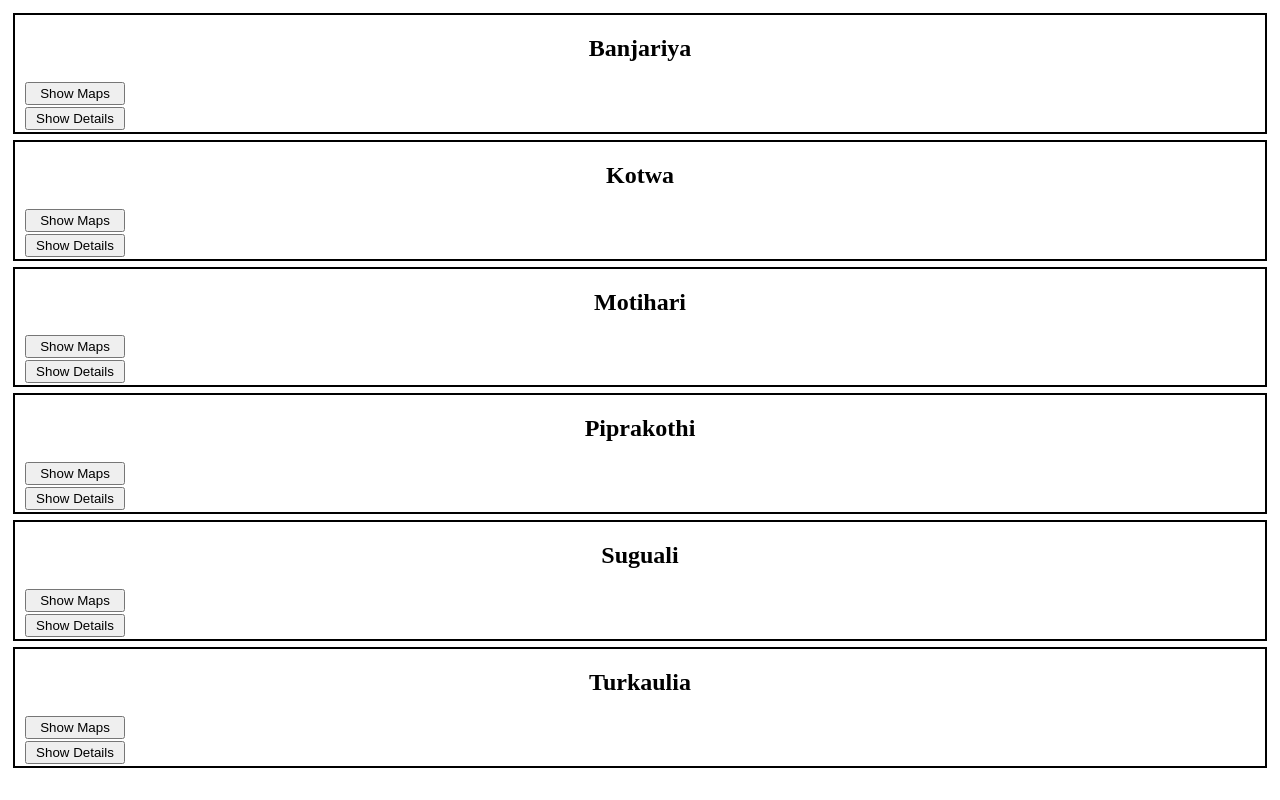
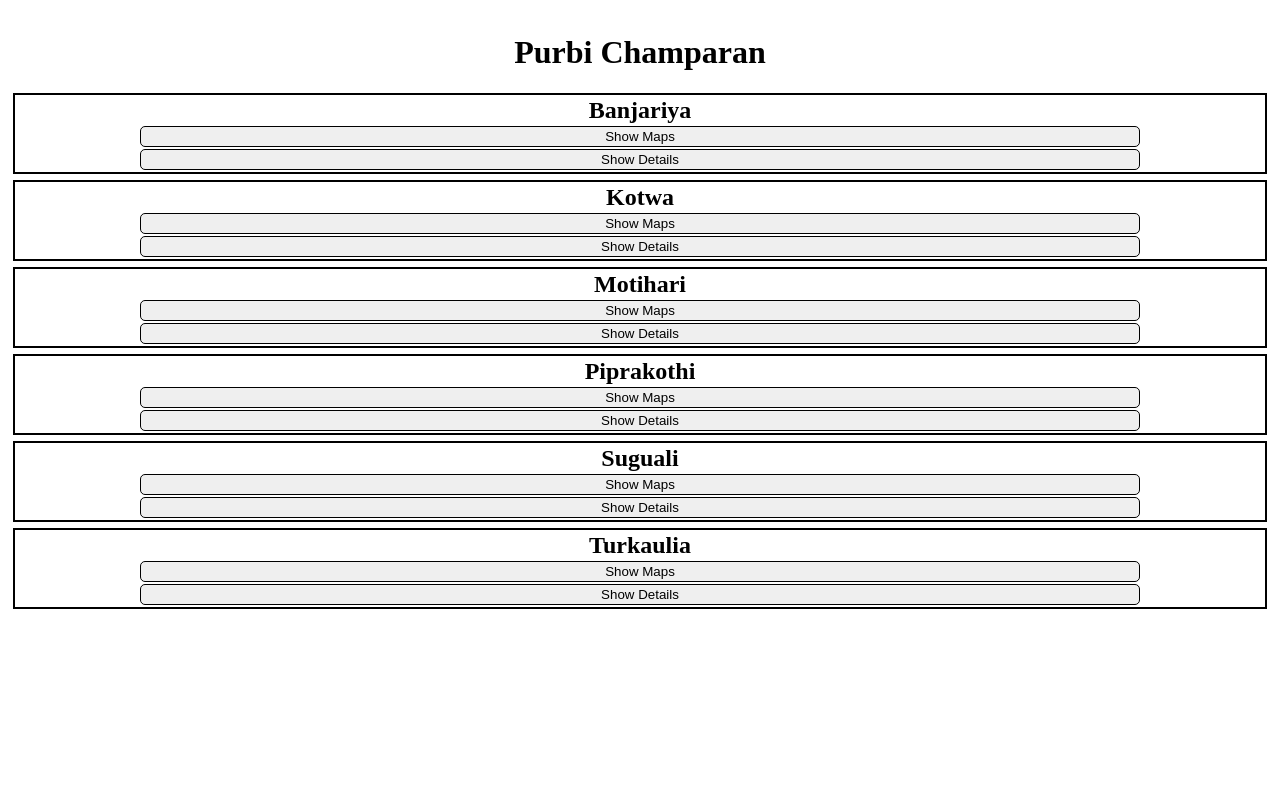
Before and after one commit to sbhm-prksh/TeacherTransfer, a plain HTML site: page index.html in a window 1280 px wide. Drawn offline with Linux system fonts and the light colour scheme.

Commit message:
Added main title

```diff
--- a/index.html
+++ b/index.html
@@ -10,21 +10,27 @@
             text-align: center;
             padding: 5px;
         }
-
+        h1{
+            /* border-bottom: 2px solid red; */
+            border-radius: 50px;
+        }
         .item {
             border: 2px solid black;
             margin-bottom: 6px;
         }
 
-        .item h1 {
+        .item h2 {
+            /* border: 2px solid red; */
             margin: 2px auto;
         }
 
         button {
-            width: 100px;
+            width: 80%;
+            border: 1px solid black;
+            border-radius: 5px;
             display: block;
             padding: 2px;
-            margin: 2px 2px 2px 10px;
+            margin: 2px auto 2px auto;
             cursor: pointer;
         }
 
@@ -45,6 +51,7 @@
 
 <body>
     <div id="box">
+        <h1>Purbi Champaran</h1>
         <div class="item" id="banjariya">
             <h2>Banjariya</h2>
             <button id="banjariya_map_button">Show Maps</button>
```
